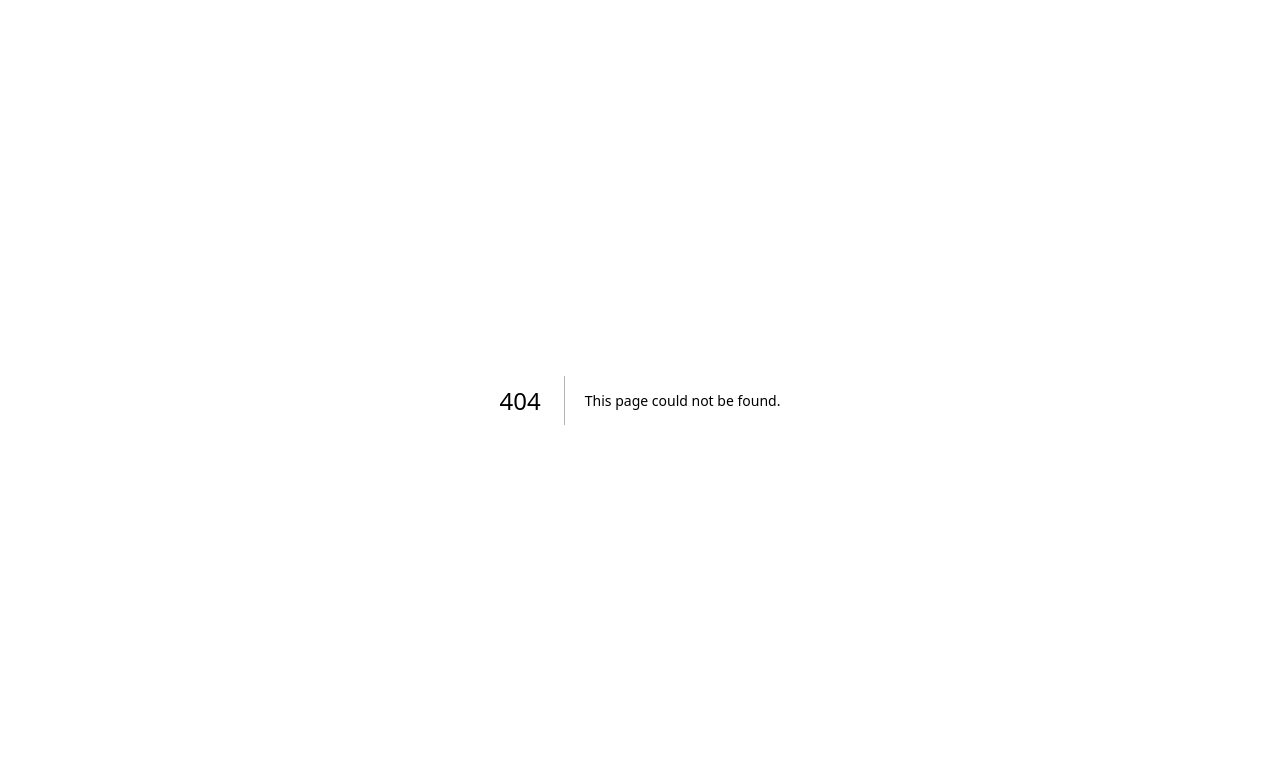
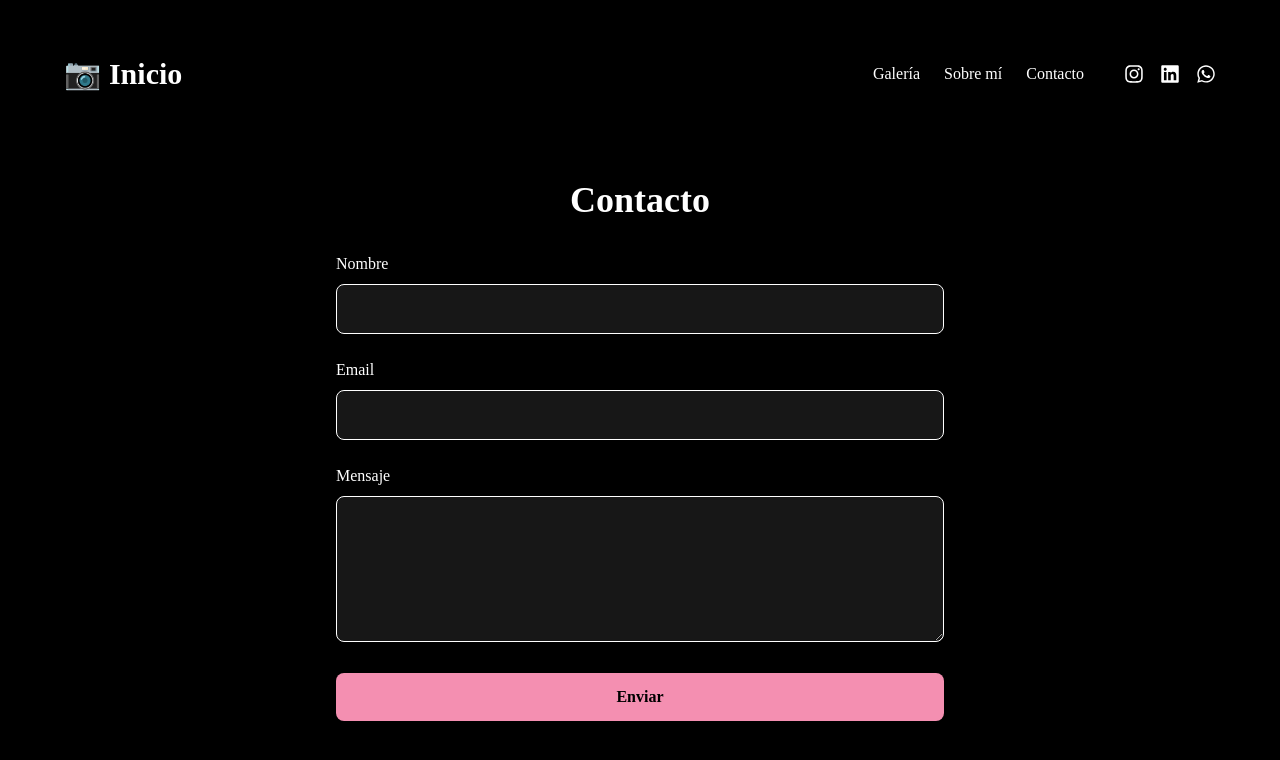
Before and after one commit to KevinPavon/webapp-fotografiav2, a Next.js app in the folder portfolio-fotografo/: page /contacto in a window 1280 px wide. Before the commit this address had no page. Shown: the top 760 px of the page. Built offline with nearby package versions, Linux system fonts and the light colour scheme.

Commit message:
estilos aplicados a toda la app

```diff
--- a/portfolio-fotografo/components/Navbar.js
+++ b/portfolio-fotografo/components/Navbar.js
@@ -1,23 +1,54 @@
-// components/Navbar.js
 import Link from 'next/link'
+import { FaInstagram, FaLinkedin, FaWhatsapp } from 'react-icons/fa'
 
 export default function Navbar() {
   return (
     <nav className="bg-black bg-opacity-80 text-white px-6 py-4 shadow-lg sticky top-0 z-50 font-serif">
       <div className="max-w-6xl mx-auto flex justify-between items-center">
-
-        {/* Título clickeable */}
-        <Link href="/portfolio" className="text-3xl font-bold text-rosa-medio hover:underline transition">
-          📷 Portfolio
+        {/* Logo */}
+        <Link href="/portfolio" className="text-3xl font-bold text-rosa-medio hover:text-white transition-all">
+          📷 Inicio
         </Link>
 
-        <div className="space-x-6 text-sm sm:text-base">
-          <Link href="/portfolio" className="hover:text-rosa-medio transition">
+        {/* Navegación */}
+        <div className="flex items-center gap-6 text-sm sm:text-base">
+          <Link href="/portfolio" className="hover:text-rosa-medio transition-all">
             Galería
           </Link>
-          <Link href="/fotografo" className="hover:text-rosa-medio transition">
+          <Link href="/fotografo" className="hover:text-rosa-medio transition-all">
             Sobre mí
           </Link>
+          <Link href="/contacto" className="hover:text-rosa-medio transition-all">
+            Contacto
+          </Link>
+
+          {/* Íconos redes sociales */}
+          <div className="flex gap-4 ml-4">
+            <a
+              href="https://www.instagram.com/iwetzel/"
+              target="_blank"
+              rel="noopener noreferrer"
+              className="text-white hover:text-rosa-medio transition-all text-xl"
+            >
+              <FaInstagram />
+            </a>
+            <a
+              href="https://www.linkedin.com/in/irina-wetzel-marketingdigital/"
+              target="_blank"
+              rel="noopener noreferrer"
+              className="text-white hover:text-rosa-medio transition-all text-xl"
+            >
+              <FaLinkedin />
+            </a>
+            <a
+              href="https://wa.me/5493442518674"
+              target="_blank"
+              rel="noopener noreferrer"
+              className="text-white hover:text-rosa-medio transition-all text-xl"
+            >
+              <FaWhatsapp />
+            </a>
+          </div>
         </div>
       </div>
     </nav>
--- a/portfolio-fotografo/package.json
+++ b/portfolio-fotografo/package.json
@@ -9,12 +9,14 @@
     "lint": "next lint"
   },
   "dependencies": {
+    "@emailjs/browser": "^4.4.1",
     "@supabase/supabase-js": "^2.49.4",
     "framer-motion": "^12.6.3",
     "next": "15.2.4",
     "react": "^19.0.0",
     "react-dom": "^19.0.0",
     "react-dropzone": "^14.3.8",
+    "react-icons": "^5.5.0",
     "react-photo-view": "^1.2.7",
     "uuid": "^11.1.0"
   },
--- /dev/null
+++ b/portfolio-fotografo/pages/contacto.js
@@ -0,0 +1,118 @@
+import Navbar from '../components/Navbar'
+import { useState, useRef } from 'react'
+import { useRouter } from 'next/router'
+import emailjs from '@emailjs/browser'
+
+export default function Contacto() {
+  const [formData, setFormData] = useState({
+    nombre: '',
+    email: '',
+    mensaje: ''
+  })
+
+  const [enviado, setEnviado] = useState(false)
+  const mensajeRef = useRef(null)
+  const router = useRouter()
+
+  const handleChange = (e) => {
+    setFormData({ ...formData, [e.target.name]: e.target.value })
+  }
+
+  const handleSubmit = async (e) => {
+    e.preventDefault()
+
+    // ⚡ ENVÍO REAL del mail usando EmailJS
+    try {
+        await emailjs.send(
+            process.env.NEXT_PUBLIC_EMAILJS_SERVICE_ID,
+            process.env.NEXT_PUBLIC_EMAILJS_TEMPLATE_ID,
+            {
+              nombre: formData.nombre,
+              email: formData.email,
+              mensaje: formData.mensaje,
+              title: 'Nuevo mensaje de contacto'
+            },
+            process.env.NEXT_PUBLIC_EMAILJS_PUBLIC_KEY
+        )
+
+      setEnviado(true)
+      setFormData({ nombre: '', email: '', mensaje: '' })
+
+      setTimeout(() => {
+        mensajeRef.current?.scrollIntoView({ behavior: 'smooth' })
+      }, 300)
+
+      setTimeout(() => {
+        router.push('/portfolio')
+      }, 5000)
+
+    } catch (error) {
+      console.error('Error al enviar el formulario:', error)
+      alert('Hubo un error al enviar el mensaje. Intentalo nuevamente.')
+    }
+  }
+
+  return (
+    <div className="min-h-screen bg-black text-white px-6 py-10 font-serif">
+      <Navbar />
+
+      <div className="max-w-2xl mx-auto bg-black bg-opacity-80 rounded-2xl p-8 shadow-2xl mt-10">
+        <h1 className="text-4xl font-bold text-rosa-medio text-center mb-8">
+          Contacto
+        </h1>
+
+        {enviado ? (
+          <p
+            ref={mensajeRef}
+            className="text-center text-2xl text-white mt-10"
+          >
+            ¡Gracias por tu mensaje! Redirigiendo...
+          </p>
+        ) : (
+          <form onSubmit={handleSubmit} className="space-y-6">
+            <div>
+              <label className="block mb-2 text-white">Nombre</label>
+              <input
+                type="text"
+                name="nombre"
+                value={formData.nombre}
+                onChange={handleChange}
+                required
+                className="w-full p-3 rounded-lg bg-neutral-900 text-white border border-white focus:outline-none focus:ring-2 focus:ring-rosa-medio"
+              />
+            </div>
+            <div>
+              <label className="block mb-2 text-white">Email</label>
+              <input
+                type="email"
+                name="email"
+                value={formData.email}
+                onChange={handleChange}
+                required
+                className="w-full p-3 rounded-lg bg-neutral-900 text-white border border-white focus:outline-none focus:ring-2 focus:ring-rosa-medio"
+              />
+            </div>
+            <div>
+              <label className="block mb-2 text-white">Mensaje</label>
+              <textarea
+                name="mensaje"
+                value={formData.mensaje}
+                onChange={handleChange}
+                rows="5"
+                required
+                className="w-full p-3 rounded-lg bg-neutral-900 text-white border border-white focus:outline-none focus:ring-2 focus:ring-rosa-medio"
+              />
+            </div>
+
+            <button
+              type="submit"
+              className="w-full bg-rosa-medio hover:bg-rosa-oscuro text-black font-semibold py-3 rounded-lg transition-all duration-300"
+            >
+              Enviar
+            </button>
+          </form>
+        )}
+      </div>
+    </div>
+  )
+}
```
Also changed, not shown: portfolio-fotografo/pages/categoria/[id].js (+59 -5 lines), portfolio-fotografo/pages/portfolio.js (+79 -14 lines), 1 other file (tests, documents, lock files or other folders).
